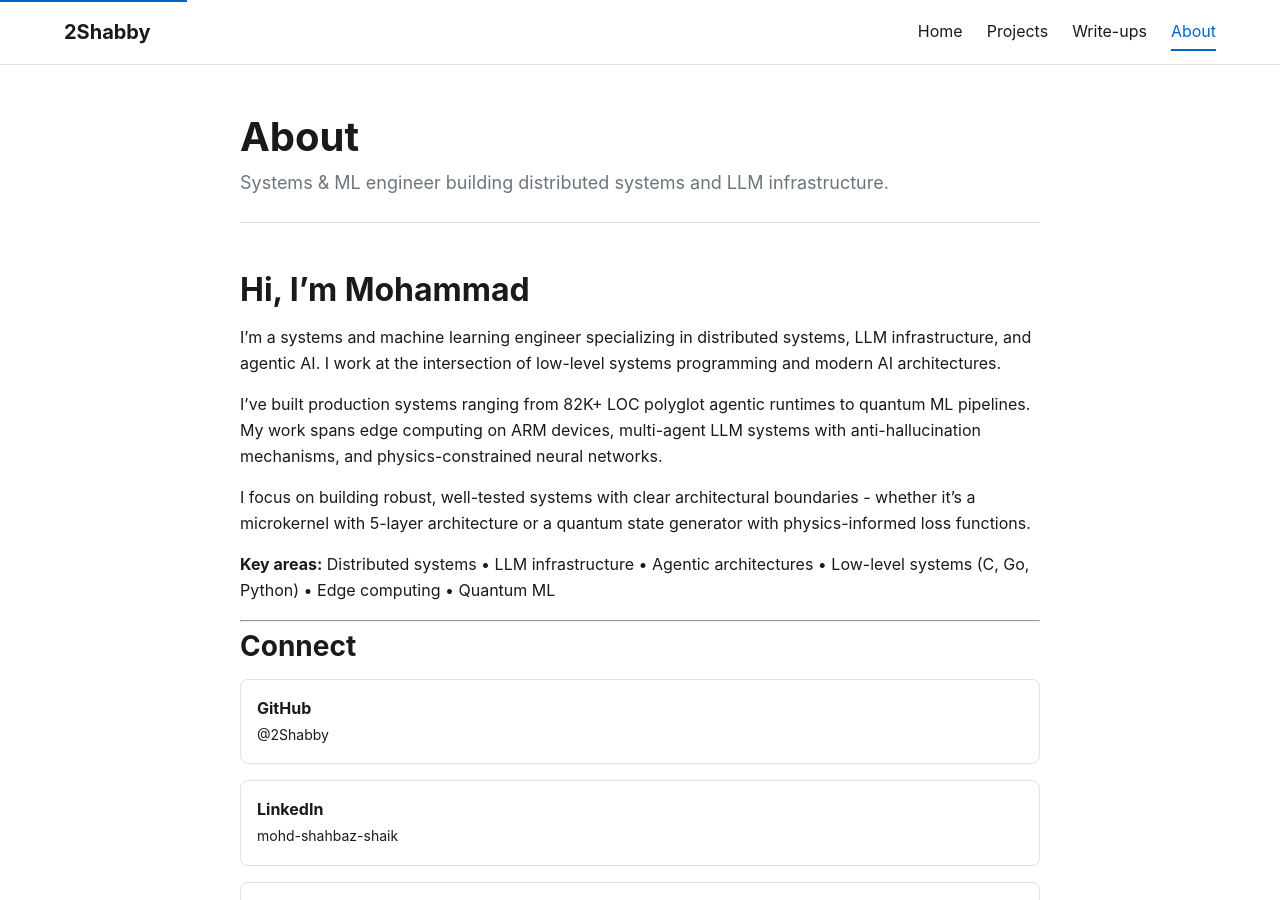
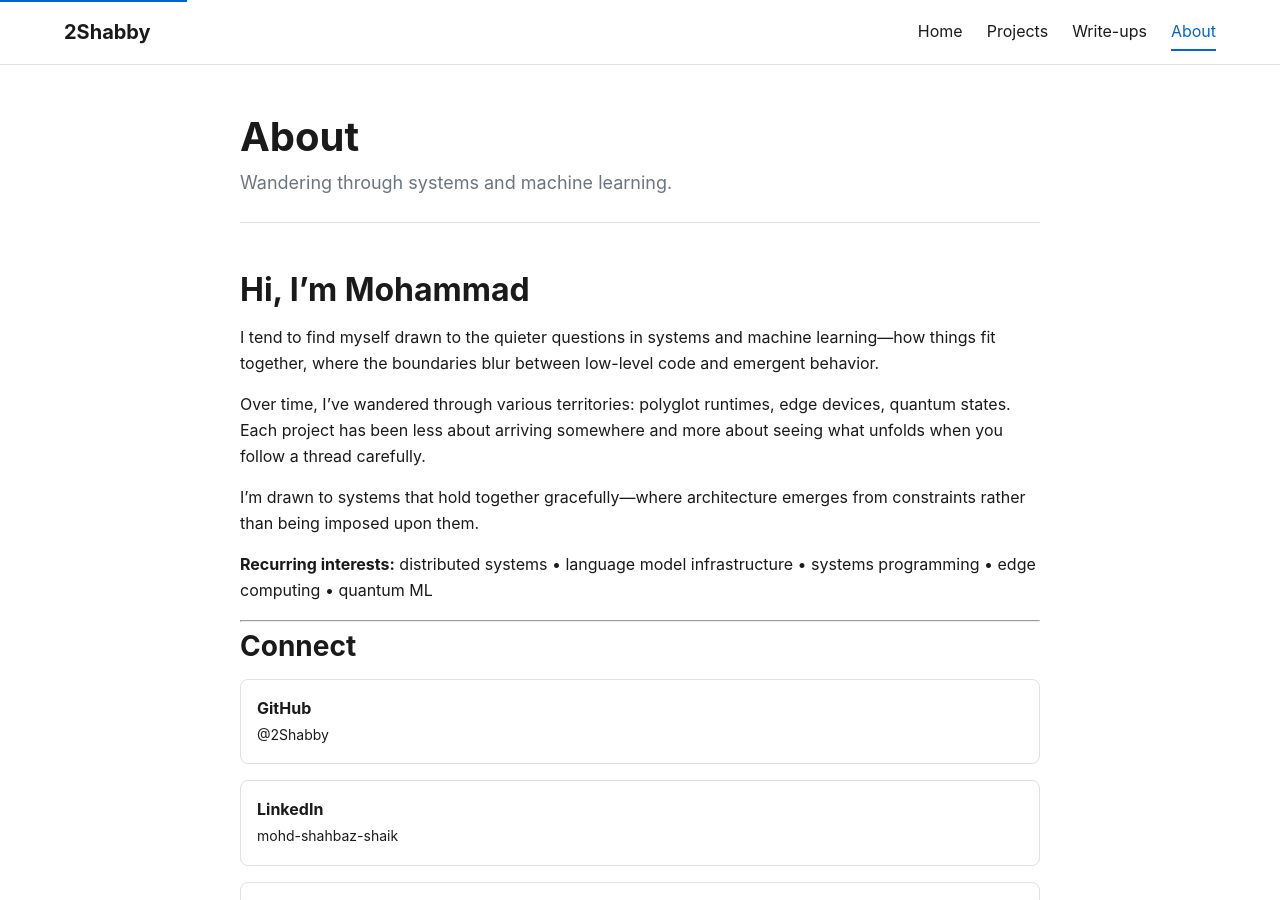
Before and after one commit to 2Shabby/2shabby.github.io, a Jekyll site: the page built from pages/about.md, in a window 1280 px wide and 900 px high. Built offline with Jekyll 4.4.1, drawn with Linux system fonts in a browser that asks for light colours; some of the changed text lies outside the part shown.

Commit message:
tone: Remove posturing language, soften self-presentation
- Replace resume verbs (Architected, Engineered, Achieved) with neutral descriptions
- Soften about page and profile bio to be less declarative
- Update project summaries to describe what things are, not claim ownership
- Adjust taglines and category descriptions

```diff
--- a/_config.yml
+++ b/_config.yml
@@ -1,7 +1,7 @@
 # Site Settings
 # Main site information
 title: "2Shabby"
-description: "Systems & ML Engineer | LLM Infrastructure | Distributed Systems"
+description: "wandering through systems, ml, and the spaces between"
 author:
   name: "Mohammad Shahbaz S Shaik"
   email: "shaikmohdshahbaz@gmail.com"
--- a/_data/profile.yml
+++ b/_data/profile.yml
@@ -5,8 +5,8 @@
 # Personal Information
 name: "Mohammad Shahbaz S Shaik"
 handle: "2Shabby"
-tagline: "Systems & ML Engineer | LLM Infrastructure | Distributed Systems"
-short_bio: "Systems and ML engineer with expertise in distributed systems, LLM infrastructure, and agentic AI. Experienced in building polyglot runtimes, quantum ML pipelines, and edge computing systems. Strong background in low-level systems programming and modern AI architectures."
+tagline: "wandering through systems, ml, and the spaces between"
+short_bio: "Drawn to the quieter questions in systems and machine learning—how things fit together, where boundaries dissolve. Tending to various projects across distributed systems, language models, and quantum states. Each one less about arriving and more about seeing what unfolds."
 
 # Social Links
 social:
--- a/pages/about.md
+++ b/pages/about.md
@@ -1,20 +1,20 @@
 ---
 layout: page
 title: About
-description: Systems & ML engineer building distributed systems and LLM infrastructure.
+description: Wandering through systems and machine learning.
 permalink: /about/
 narrow: true
 ---
 
 ## Hi, I'm Mohammad
 
-I'm a systems and machine learning engineer specializing in distributed systems, LLM infrastructure, and agentic AI. I work at the intersection of low-level systems programming and modern AI architectures.
+I tend to find myself drawn to the quieter questions in systems and machine learning—how things fit together, where the boundaries blur between low-level code and emergent behavior.
 
-I've built production systems ranging from 82K+ LOC polyglot agentic runtimes to quantum ML pipelines. My work spans edge computing on ARM devices, multi-agent LLM systems with anti-hallucination mechanisms, and physics-constrained neural networks.
+Over time, I've wandered through various territories: polyglot runtimes, edge devices, quantum states. Each project has been less about arriving somewhere and more about seeing what unfolds when you follow a thread carefully.
 
-I focus on building robust, well-tested systems with clear architectural boundaries - whether it's a microkernel with 5-layer architecture or a quantum state generator with physics-informed loss functions.
+I'm drawn to systems that hold together gracefully—where architecture emerges from constraints rather than being imposed upon them.
 
-**Key areas:** Distributed systems • LLM infrastructure • Agentic architectures • Low-level systems (C, Go, Python) • Edge computing • Quantum ML
+**Recurring interests:** distributed systems • language model infrastructure • systems programming • edge computing • quantum ML
 
 ---
 
```
Also changed, not shown: _data/projects.yml (+17 -17 lines), pages/projects.md (+3 -3 lines).
